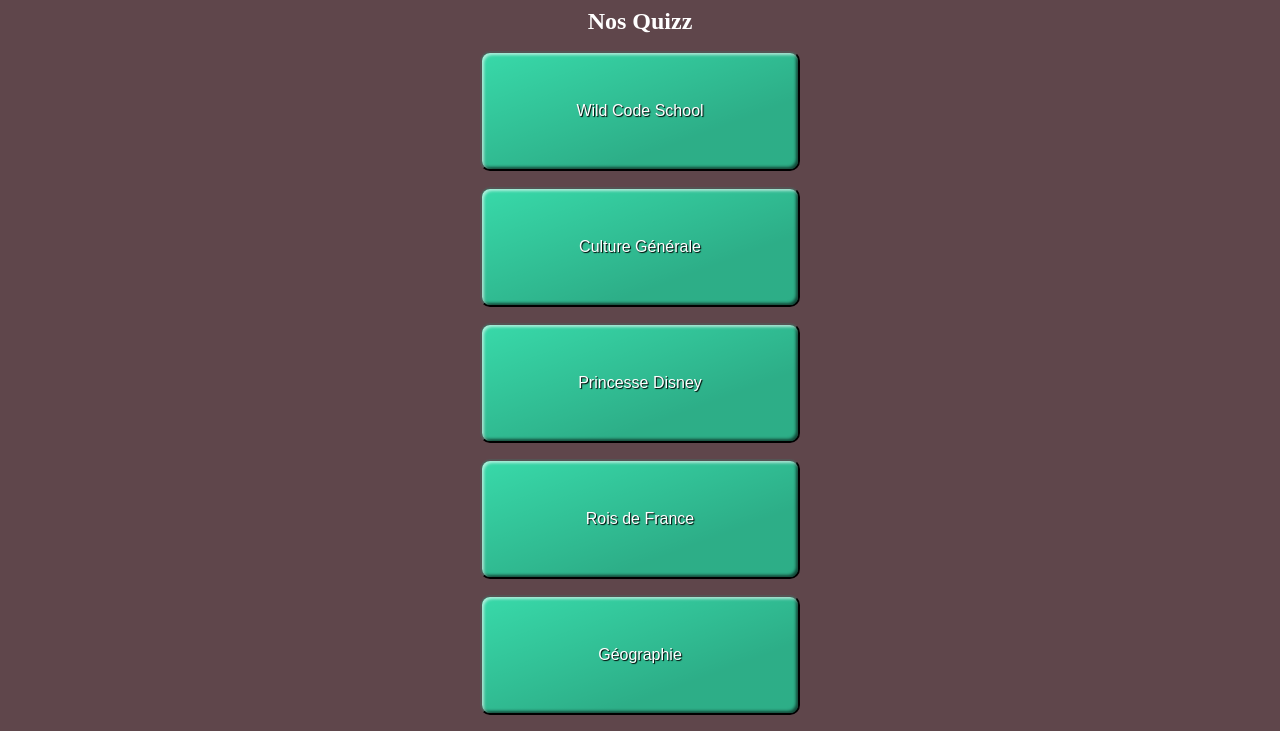
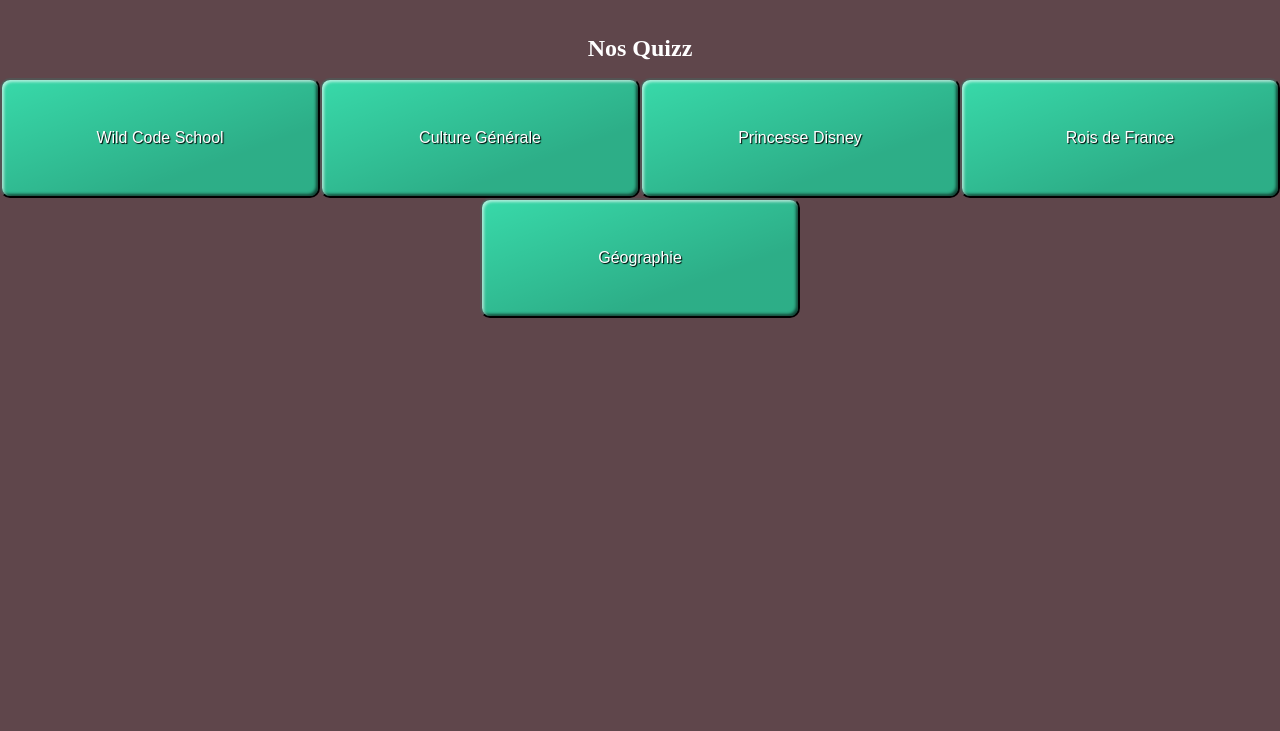
Before and after one commit to Rayane0823/Project-1-WCS, a website with bundled scripts: page index.html in a window 1280 px wide. Shown: the part 510-1241 px from the top of the page. After the commit the page ends 828 px from the top, so only its background shows below. Built offline with nearby package versions, Linux system fonts and the light colour scheme; files whose address does not match are found by name.

Commit message:
Changes and updates to HTML, CSS and JS files

```diff
--- a/index.html
+++ b/index.html
@@ -3,8 +3,7 @@
   <head>
     <meta charset="UTF-8" />
     <meta name="viewport" content="width=device-width, initial-scale=1.0" />
-    <link rel="stylesheet" href="Home.css" />
-    <link rel="stylesheet" href="Play.css" />
+    <link rel="stylesheet" href="index.css" />
     <link rel="stylesheet" href="indexquestions.html">
     <title>Project P1</title>
   </head>
```
